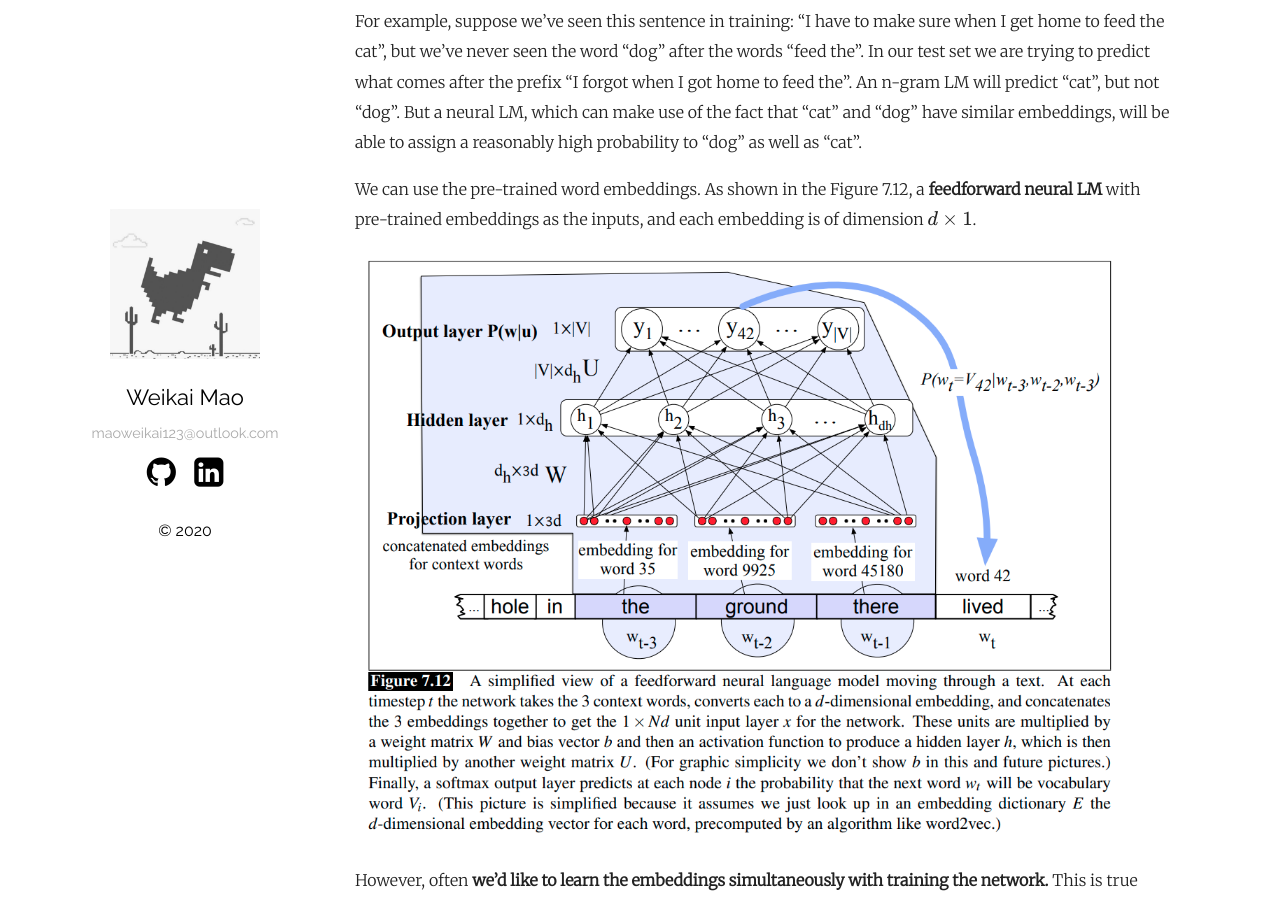
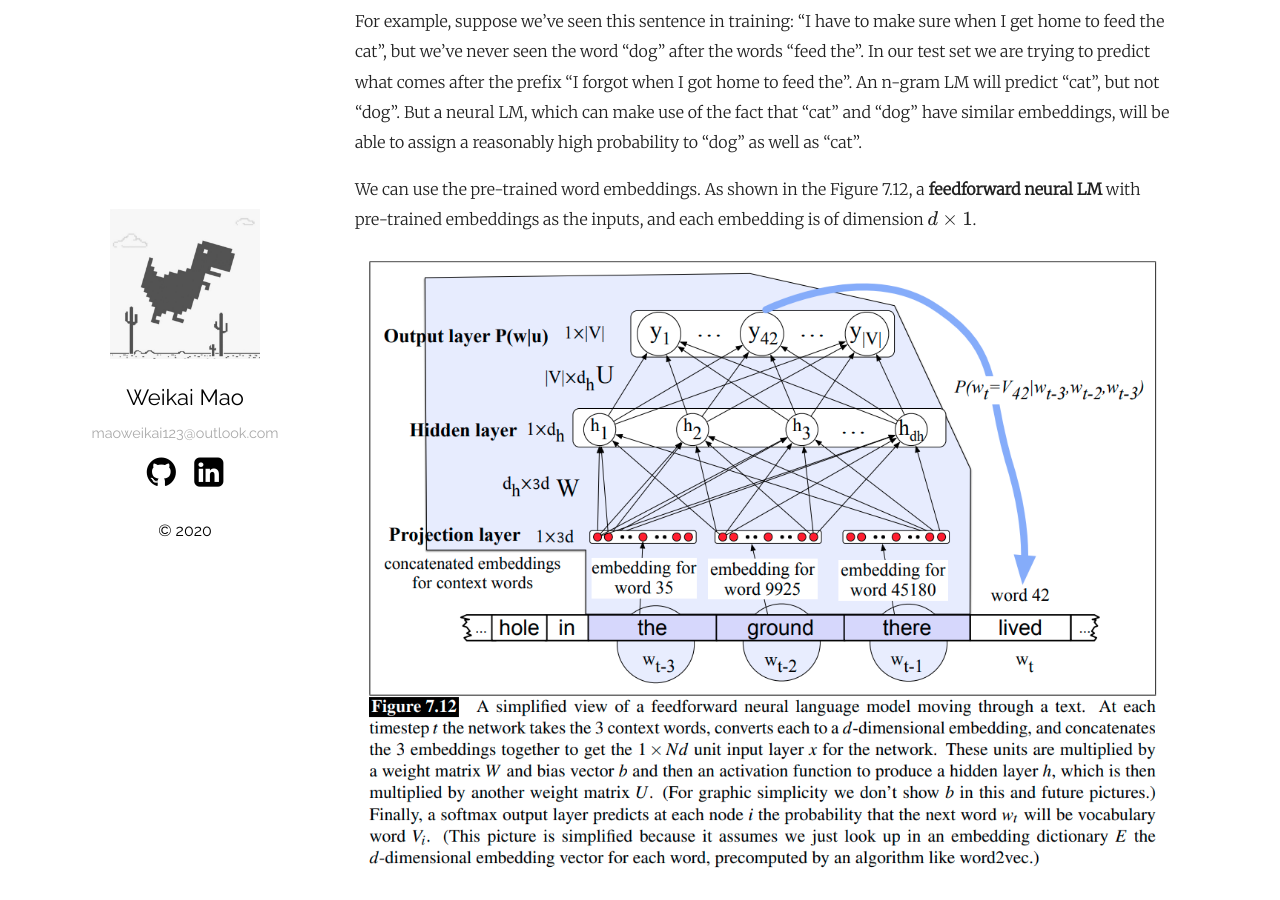
Before and after one commit to WalkerMao/walkermao.github.io, a Jekyll site: the page built from _posts/2020-06-25-Neural-LMs-RNNs.md, in a window 1280 px wide and 900 px high, scrolled down 646 px. Built offline with Jekyll 4.4.1, drawn with Linux system fonts in a browser that asks for light colours; formulas are drawn with MathJax 3; comment, search, counter and statistics services are not loaded.

Commit message:
adjust picture zoom size

```diff
--- a/_posts/2020-06-25-Neural-LMs-RNNs.md
+++ b/_posts/2020-06-25-Neural-LMs-RNNs.md
@@ -23,13 +23,13 @@
 
 We can use the pre-trained word embeddings. As shown in the Figure 7.12, a **feedforward neural LM** with pre-trained embeddings as the inputs, and each embedding is of dimension $$d \times 1$$.
 
-<img src="/pictures/feedforward-neural-LM-1.png" alt="feedforward-neural-LM-1" style="zoom:70%;" />
+<img src="/pictures/feedforward-neural-LM-1.png" alt="feedforward-neural-LM-1" style="zoom:80%;" />
 
 However, often **we’d like to learn the embeddings simultaneously with training the network.** This is true when whatever task the network is designed for (sentiment classification, or translation, or parsing) places strong constraints on what makes a good representation.
 
 To do this, we’ll add an extra layer to the network, and propagate the error all the way back to the embedding vectors. For this to work at the input layer, instead of pre-trained embeddings, we’re going to represent each of the previous context words as a one-hot vector of length $\mid \mathcal{V} \mid$.
 
-<img src="/pictures/feedforward-neural-LM-2.png" alt="feedforward-neural-LM-2" style="zoom:70%;" />
+<img src="/pictures/feedforward-neural-LM-2.png" alt="feedforward-neural-LM-2" style="zoom:80%;" />
 
 ## Sequence Processing with RNNs
 
@@ -51,9 +51,9 @@
 
 The following figures illustrate the structure of a simple RNN with one hidden layer.
 
-<img src="/pictures/Simple-RNN-1.png" alt="Simple-RNN-1" style="zoom: 70%;" />
+<img src="/pictures/Simple-RNN-1.png" alt="Simple-RNN-1" style="zoom:50%;" />
 
-<img src="/pictures/Simple-RNN-2.png" alt="Simple-RNN-2" style="zoom: 70%;" />
+<img src="/pictures/Simple-RNN-2.png" alt="Simple-RNN-2" style="zoom:80%;" />
 
 #### Forward Inference in Simple RNNs
 
@@ -93,7 +93,7 @@
 
 In stacked RNNs, we use the entire sequence of outputs from one RNN as an input sequence to another one. Stacked RNNs consist of multiple networks, where The output of one RNN serves as the input to a subsequent RNN, as shown in Figure 9.10.
 
-<img src="/pictures/Stacked-RNN.png" alt="Stacked-RNN" style="zoom:70%;" />
+<img src="/pictures/Stacked-RNN.png" alt="Stacked-RNN" style="zoom:65%;" />
 
 Stacked RNNs can usually outperform single-layer networks.
 
@@ -106,11 +106,11 @@
 
 The bidirectional RNN for sequence labeling:
 
-<img src="/pictures/Bidirectional-RNN.png" alt="Bidirectional-RNN" style="zoom:70%;" />
+<img src="/pictures/Bidirectional-RNN.png" alt="Bidirectional-RNN" style="zoom:65%;" />
 
 Bidirectional RNNs have proven to be quite effective for sequence classification, as shown in the Figure 9.12.
 
-<img src="/pictures/Bidirectional-RNN-for-Sequence-Classification.png" alt="Bidirectional-RNN-for-Sequence-Classification" style="zoom:70%;" />
+<img src="/pictures/Bidirectional-RNN-for-Sequence-Classification.png" alt="Bidirectional-RNN-for-Sequence-Classification" style="zoom:65%;" />
 
 ---
 
```
